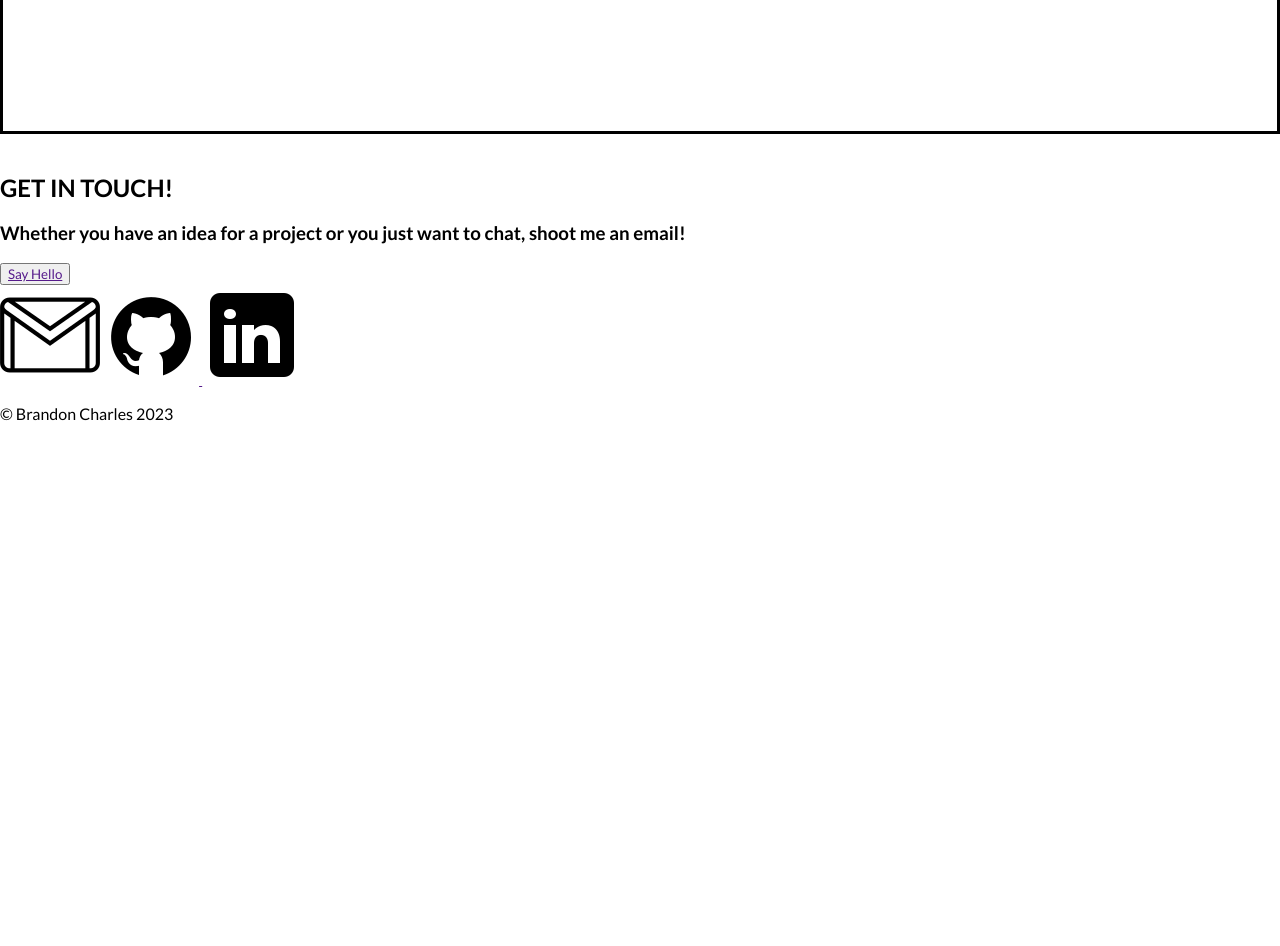
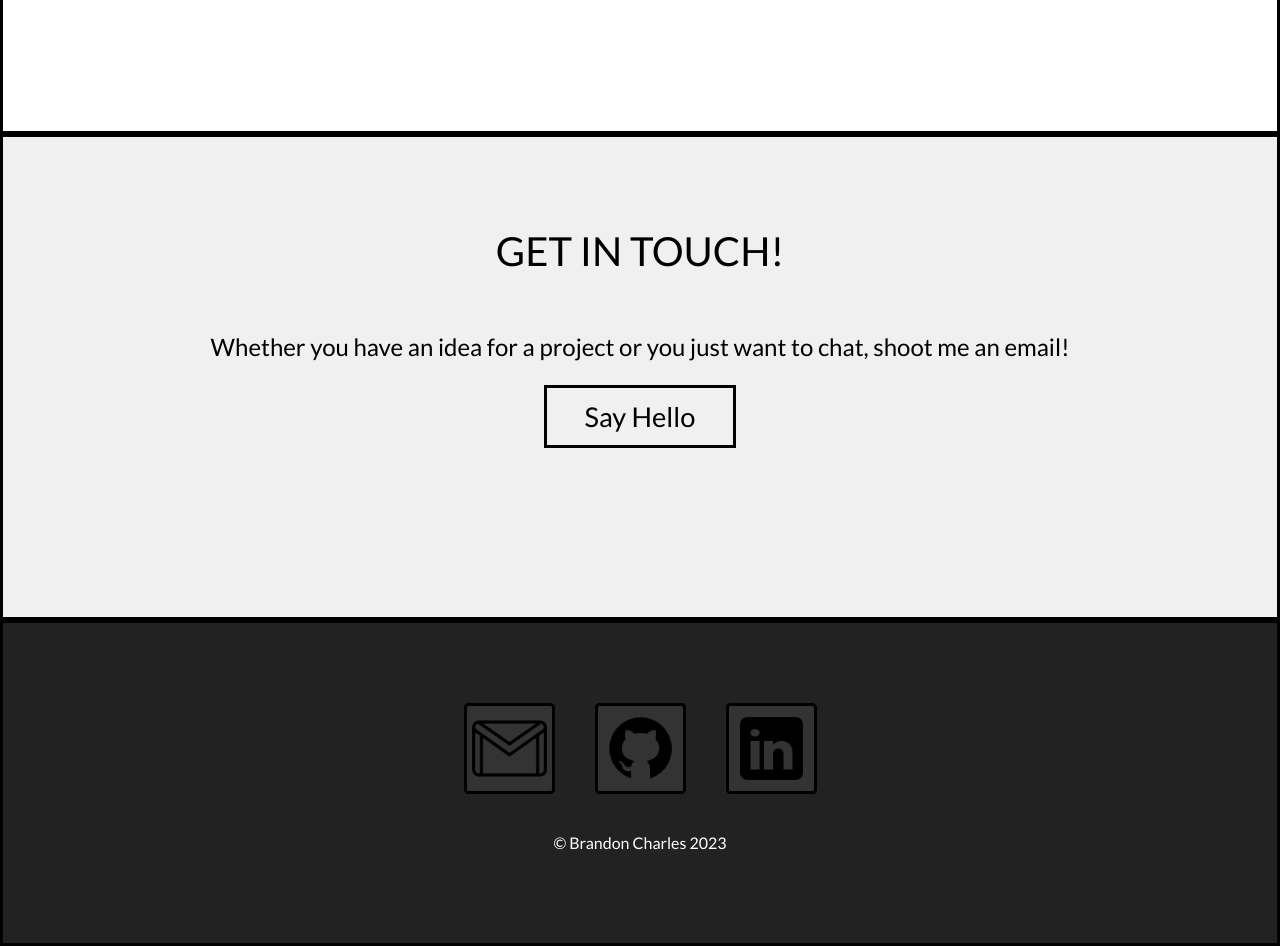
Before and after one commit to bcharles890/Portfolio, a plain HTML site: page index.html in a window 1280 px wide. Shown: the part 3740-4686 px from the top of the page. Before the commit the page ends 4179 px from the top, so only its background shows below. Drawn offline with Linux system fonts and the light colour scheme.

Commit message:
Large mobile styles completed

```diff
--- a/style.css
+++ b/style.css
@@ -2965,3 +2965,117 @@ justify-content: space-evenly;
 /*Projects section ends*/
 
 }
+
+
+/*Contact section begins*/
+
+#Contact{
+    height: 60vh;
+    background-color: #F0F0F0;
+    border: solid black;
+}
+
+.contact-container{
+    display: flex;
+    justify-content: center;
+    align-items: center;
+    flex-direction: column;
+}
+
+.contact-header{
+    font-size: 2.5em;
+    margin-top: 90px;
+    font-weight: 500;
+}
+
+.contact-text{
+    text-align: center;
+    font-size: 1.5em;
+    width: 70vw;
+    font-weight: 400;
+}
+
+.contact-button{
+
+    width: 15%;
+    height: 2.3em;
+    font-size: 1.7em;
+    border: solid black;
+    color: black;
+    background-color: #F0F0F0;
+    font-weight: 400;
+}
+
+.contact-button> a{
+    text-decoration: none;
+    color: inherit;
+
+}
+
+.contact-button:hover{
+    background-color: black;
+    color: white;
+    transition: .5s;
+    cursor: pointer;
+}
+
+.contact-button> a:hover{
+    color: white;
+}
+
+/*contact section ends*/
+
+/*footer section starts*/
+
+#Bottom-Footer{
+    height: 40vh;
+    border: solid black;
+    background-color: #222222;
+    color: white;
+    }
+
+    .footer-container{
+
+        display: flex;
+        justify-content: center;
+    }
+
+    .footer-contact{
+
+        border: solid black;
+        height: 75px;
+        width: 75px;
+        margin: 20px;
+        padding: 5px;
+        background-color: #333333;
+        border-radius: 5%;
+        margin-top: 10vh;
+
+    }
+
+
+    #gmail:hover{
+    background-color: red;
+    transition: .5s;
+    }
+
+
+
+    #github:hover{
+    background-color: white;
+    transition: .5s;
+    }
+
+
+    #linkedin:hover{
+        background-color: #0072B1;
+        transition: .5s;
+
+
+    }
+
+    .copyright{
+        text-align: center;
+    }
+
+    /*footer section ends*/
```
